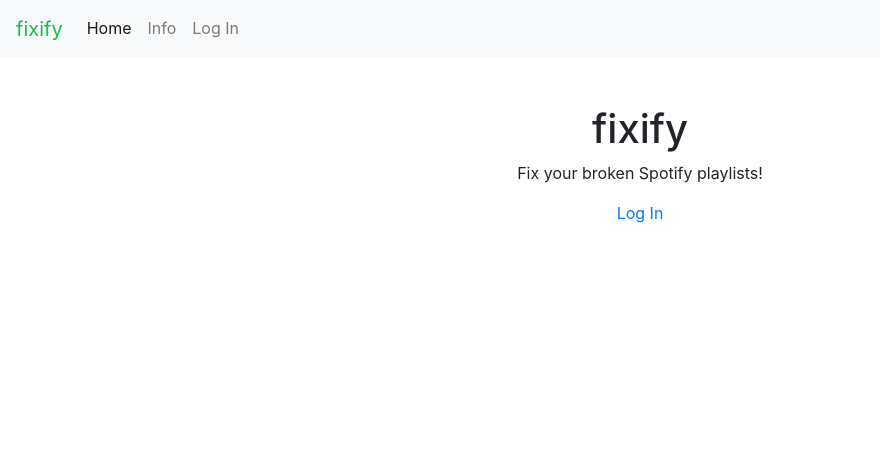
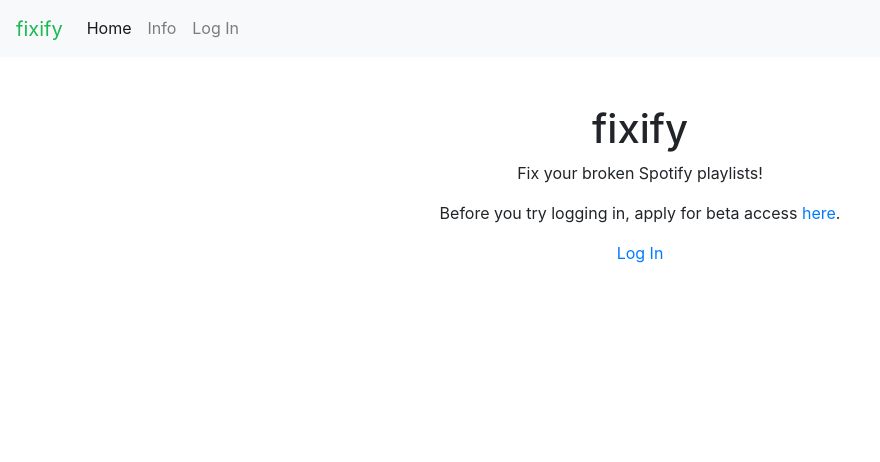
Before and after one commit to adeshpande03/fixify, a Flask app: page / in a window 1280 px wide. Shown: the top 462 px of the page, without its empty margins (0-880 px from the left). Run offline with Flask 2, Linux system fonts and the light colour scheme; parts of the project's set-up code (start-up, migrations or seed data) failed here and were passed over; some libraries are stand-ins or nearby versions.

Commit message:
beta access on index

```diff
--- a/templates/index.html
+++ b/templates/index.html
@@ -16,6 +16,14 @@
 {% endif %} {% endblock %} {% block main %}
 <h1>fixify</h1>
 <p>Fix your broken Spotify playlists!</p>
+<p>
+  Before you try logging in, apply for beta access
+  <a
+    href="https://docs.google.com/forms/d/e/1FAIpQLSdf97FQDUrUp7cGVYSYW2O2yft5IPjce7D8qquwwyr4cWzOWA/viewform?usp=sf_link"
+  >
+    here</a
+  >.
+</p>
 {% if session.response_data and session.status|string() == "active"|string() %}
 <p><a href="/showplaylists">Show Playlists</a></p>
 <p><a href="/allsongs">All Songs</a></p>
```
